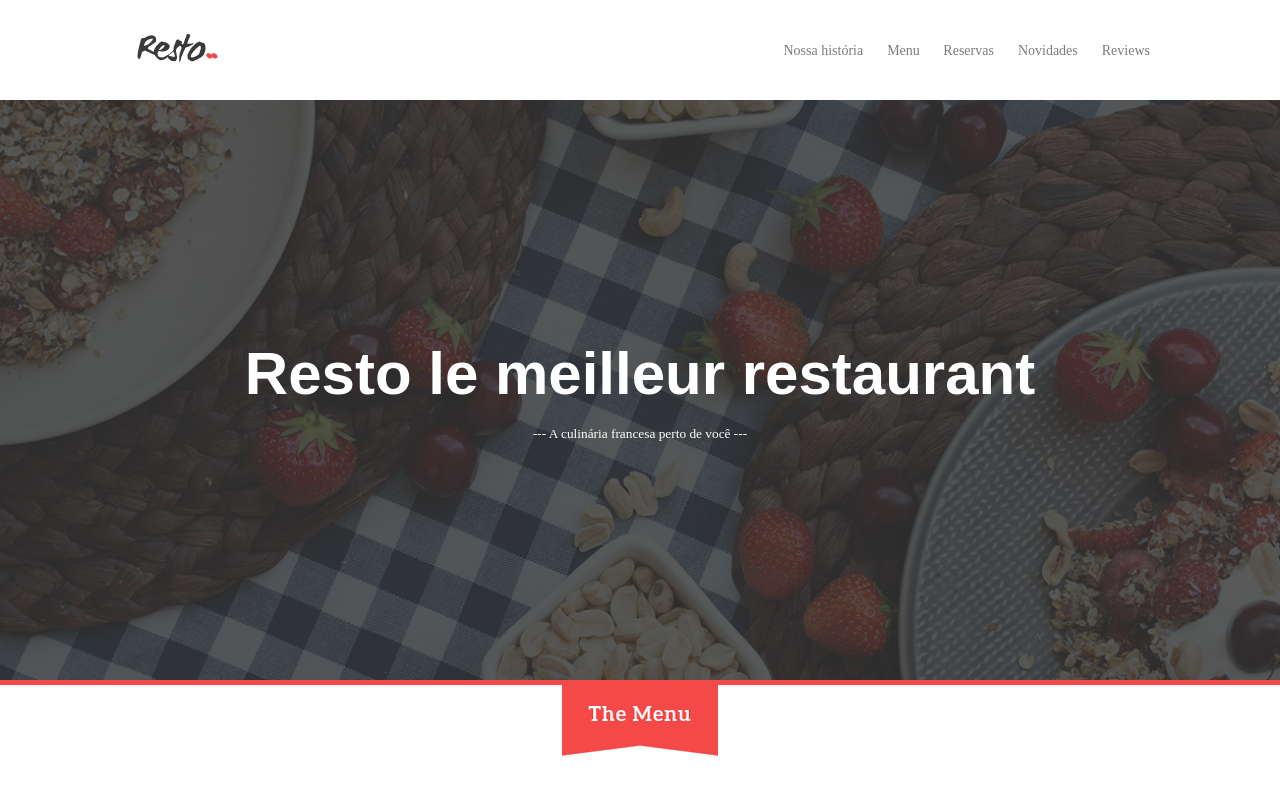
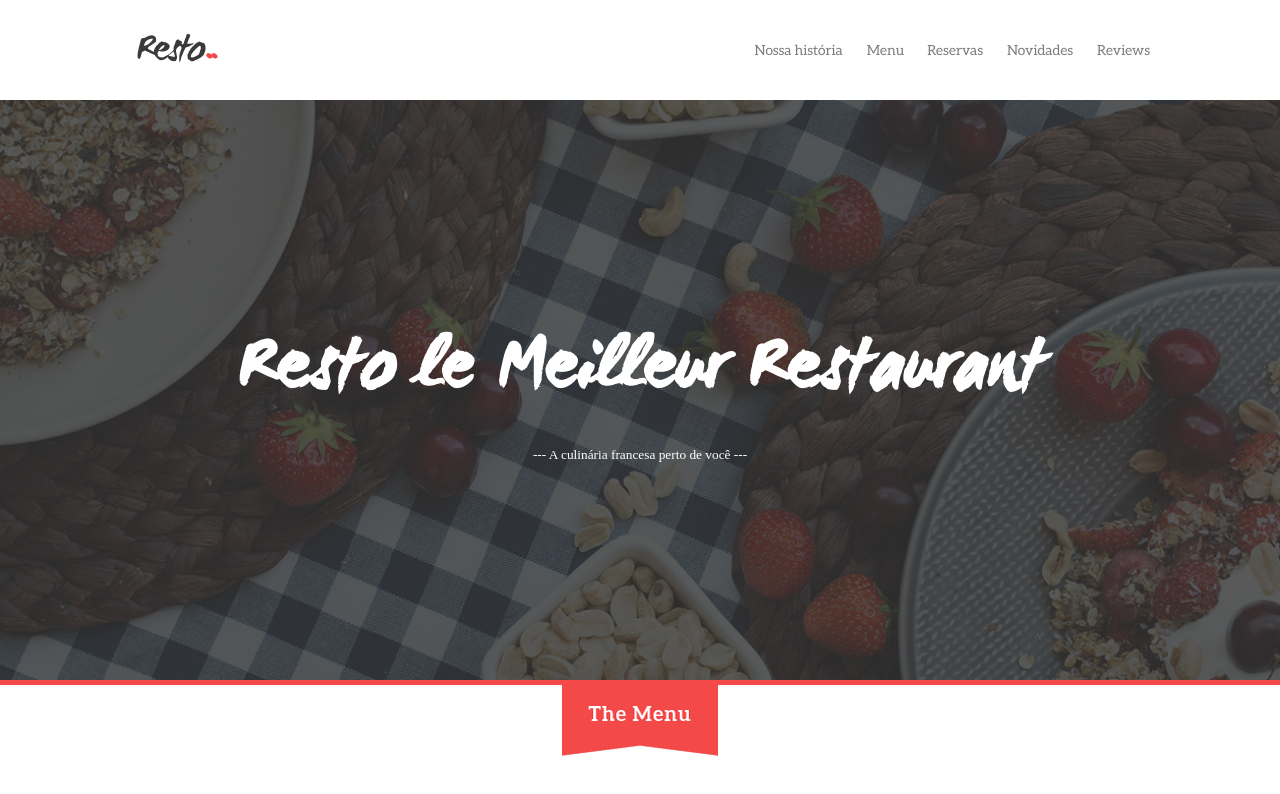
Before and after one commit to duane-faria/frontend_resto, a plain HTML site: page index.html in a window 1280 px wide. Shown: the top 794 px of the page. Drawn offline with Linux system fonts and the light colour scheme.

Commit message:
Adicionando os @font-face

```diff
--- a/assets/css/template.css
+++ b/assets/css/template.css
@@ -2,6 +2,18 @@ body {
   margin: 0;
   padding: 0;
   background-color: #f34949;
+}
+
+/* FONTS */
+
+@font-face {
+  font-family: Aleo;
+  src:url('../fonts/aleo-regular-webfont.woff');
+}
+
+@font-face {
+  font-family: WCManoNegra;
+  src:url('../fonts/wcmanonegrabta-webfont.woff');
 }
 
 /* HEADER */
@@ -29,11 +41,10 @@ header.cabecalho ul li a {
   display: inline;
   color: #7c7c7c;
   font-size: 14px;
+  font-family:  Aleo;
 }
 
 header.cabecalho ul li a:hover {
-  color: #f34949;
-
   text-decoration: underline;
 }
 
@@ -55,8 +66,8 @@ header.cabecalho ul li a:hover {
 }
 
 .slide strong {
-  font-family: arial;
-  font-size: 60px;
+  font-family: WCManoNegra;
+  font-size: 75px;
 
 }
 
--- a/index.html
+++ b/index.html
@@ -6,6 +6,7 @@
   <meta charset="UTF-8" />
   <link rel="stylesheet" href="assets/css/template.css" />
   <meta name="viewport" content="width=device-width, initial-scale=1.0">
+  <link rel="shortcut icon" href="assets/img/favicon.png" type="image/x-icon" />
 </head>
 
 <body>
@@ -23,7 +24,7 @@
 
   <section class="slide">
 
-    <strong>Resto le meilleur restaurant</strong>
+    <strong>Resto le Meilleur Restaurant</strong>
 <br>
     <small> --- A culinária francesa perto de você --- </small>
 
```
Also changed, not shown: assets/fonts/aleo-regular-webfont.woff (added), assets/fonts/wcmanonegrabta-webfont.woff (added), assets/img/favicon.png (added).
